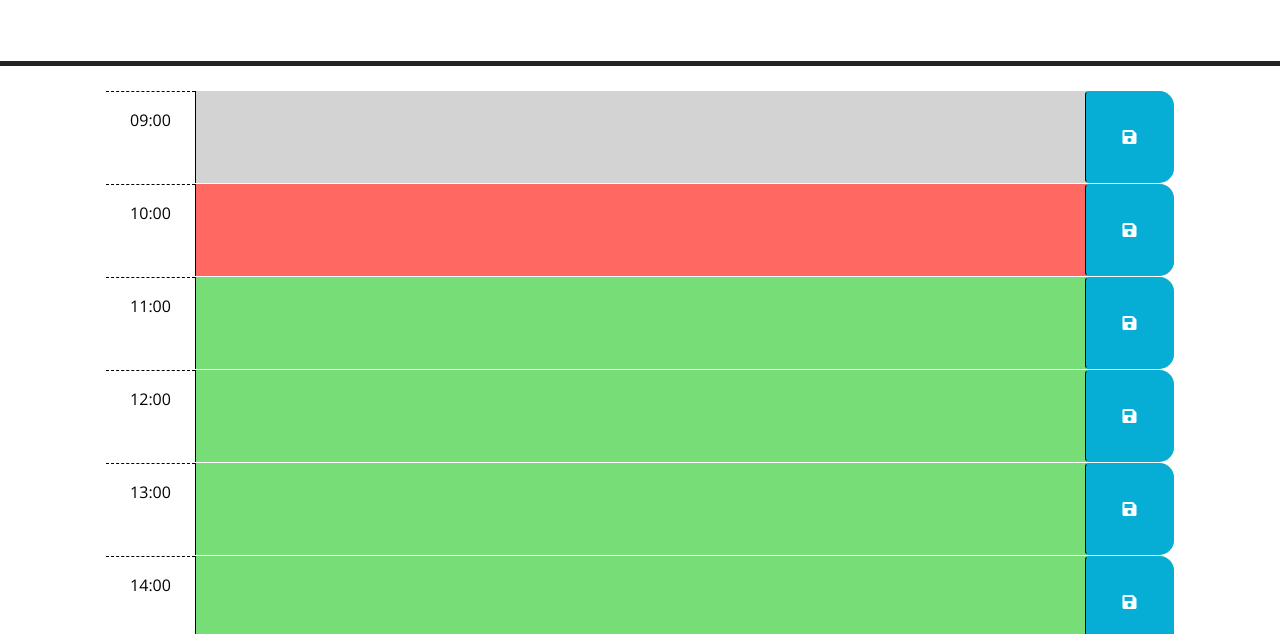
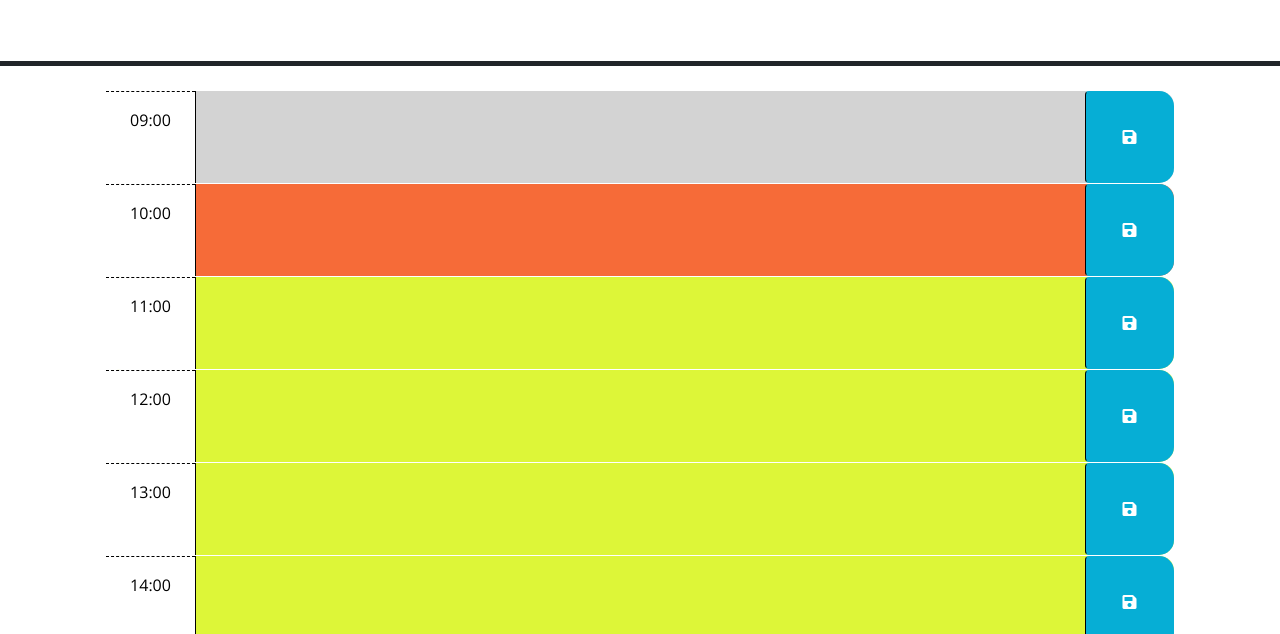
Before and after one commit to caseynewman/day-calendar, a plain HTML site: page index.html in a window 1280 px wide. Shown: the part 166-800 px from the top of the page. Drawn offline with nearby package versions, Linux system fonts and the light colour scheme.

Commit message:
adding CSS

```diff
--- a/assets/css/style.css
+++ b/assets/css/style.css
@@ -36,12 +36,12 @@ textarea {
 }
 
 .present {
-  background-color: #ff6961;
+  background-color: #f66b38;
   color: white;
 }
 
 .future {
-  background-color: #77dd77;
+  background-color: #DDF638;
   color: white;
 }
 
```
